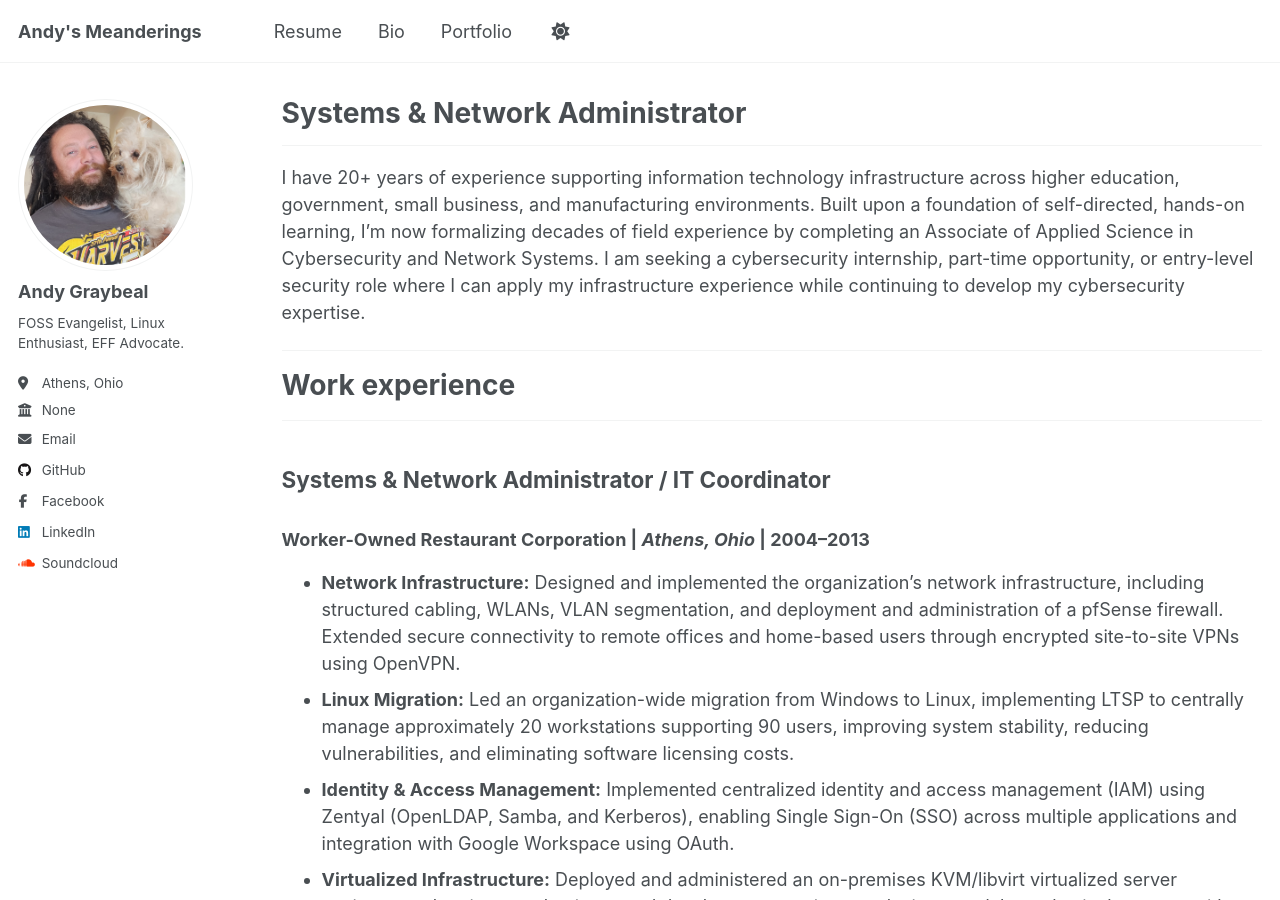
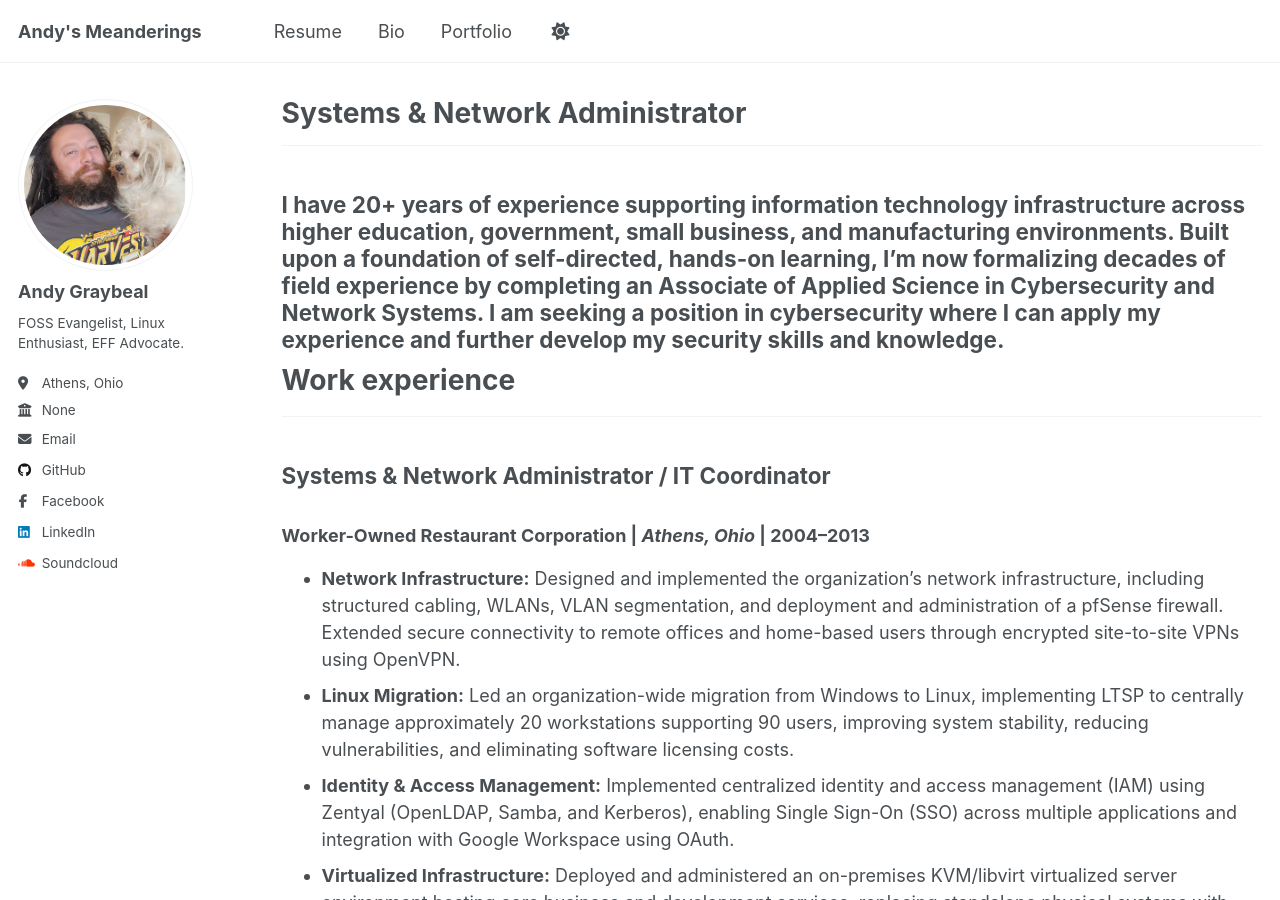
Before and after one commit to andy-graybeal/andy-graybeal.github.io, a Jekyll site: the page built from _pages/resume.md, in a window 1280 px wide and 900 px high. Built offline with Jekyll 4.4.1, drawn with Linux system fonts in a browser that asks for light colours; a script that is not in the unit is left out.

Commit message:
Update resume summary for cybersecurity roles
Revised summary to focus on cybersecurity position and skills development.

```diff
--- a/_pages/resume.md
+++ b/_pages/resume.md
@@ -11,8 +11,7 @@ redirect_from:
 
 ---
 
-I have 20+ years of experience supporting information technology infrastructure across higher education, government, small business, and manufacturing environments. Built upon a foundation of self-directed, hands-on learning, I'm now formalizing decades of field experience by completing an Associate of Applied Science in Cybersecurity and Network Systems. I am seeking a cybersecurity internship, part-time opportunity, or entry-level security role where I can apply my infrastructure experience while continuing to develop my cybersecurity expertise.
-
+I have 20+ years of experience supporting information technology infrastructure across higher education, government, small business, and manufacturing environments. Built upon a foundation of self-directed, hands-on learning, I'm now formalizing decades of field experience by completing an Associate of Applied Science in Cybersecurity and Network Systems. I am seeking a position in cybersecurity where I can apply my experience and further develop my security skills and knowledge.
 ---
 
 # Work experience
```
